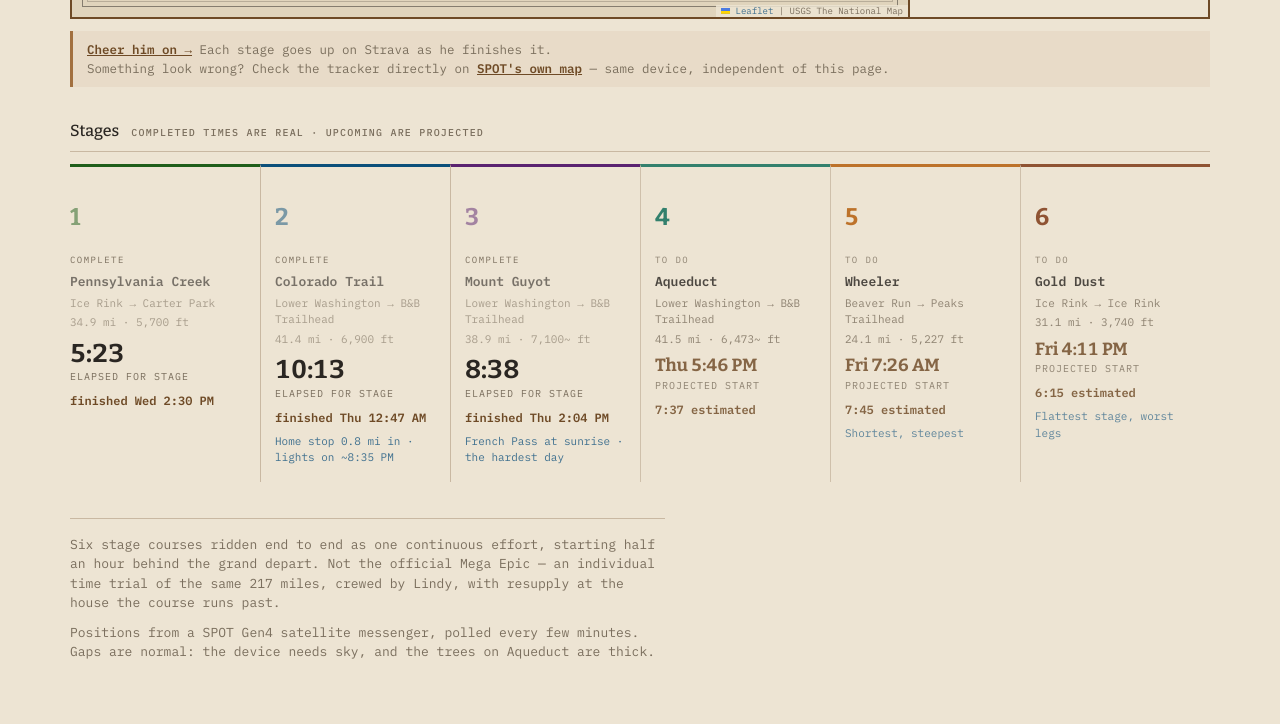
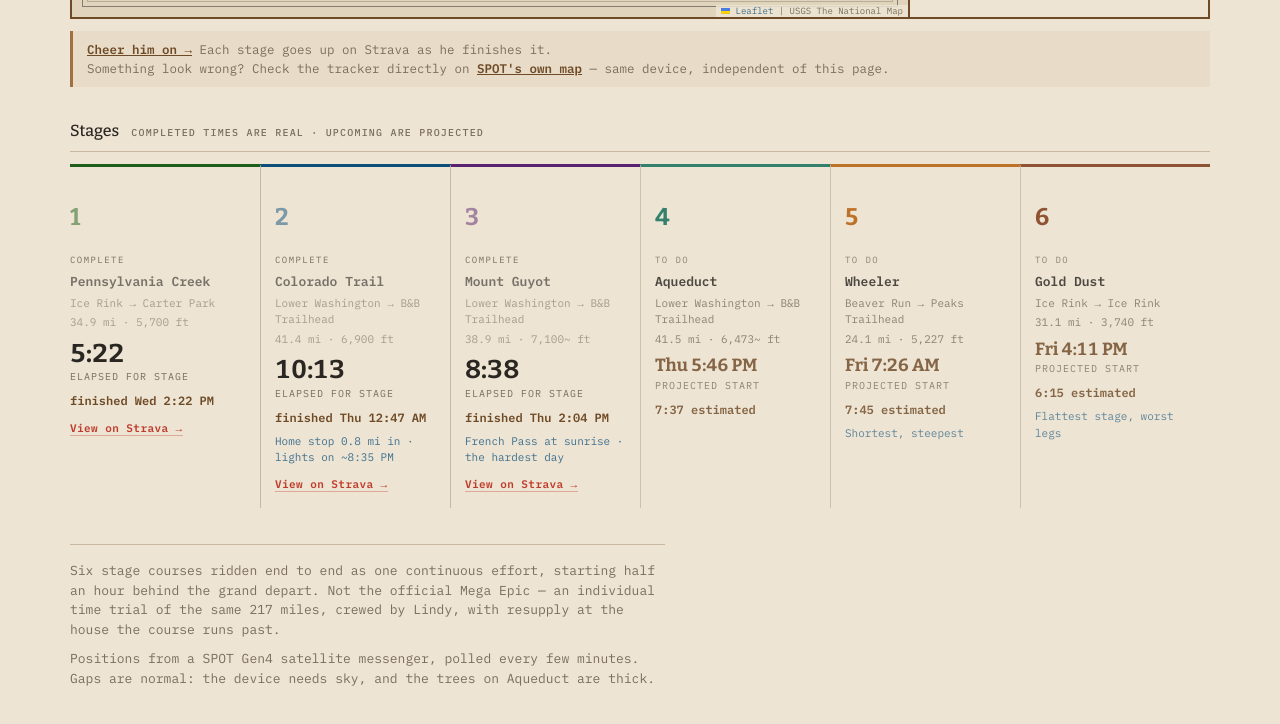
Before and after one commit to dbrown-creator/epic-tracker, a website: page docs/live.html in a window 1280 px wide. Shown: the part 1135-1859 px from the top of the page. Drawn offline with nearby package versions, Linux system fonts and the light colour scheme.

Commit message:
Link each finished stage to its Strava activity
Only on finished stages — an activity does not exist until the recording has
been ended and uploaded, so offering the link earlier would be a dead end.

Stage 1 also stops being an estimate: it synced off the head unit, and the
measured elapsed of 5:22:39 came within a minute of Dave's guess from the
saddle. 4:51 moving, 36.4 miles.

```diff
--- a/docs/app.js
+++ b/docs/app.js
@@ -1291,6 +1291,21 @@
    * different questions. A finished stage is a result; the one he is on is a
    * clock; the ones ahead are a forecast.
    */
+  /**
+   * The ride itself, for anyone who wants the real thing. Only on finished
+   * stages: an activity only exists once the recording has been ended and
+   * uploaded, so offering it earlier would be a dead link.
+   */
+  function stravaLink(n, state) {
+    if (state !== 'done' || !override || !override.strava) return '';
+    const id = override.strava[String(n)];
+    if (!id) return '';
+    return (
+      `<p class="stage__strava"><a href="https://www.strava.com/activities/${id}"` +
+      ` target="_blank" rel="noopener">View on Strava →</a></p>`
+    );
+  }
+
   function renderRail(fixes) {
     const list = $('stage-rail');
     list.innerHTML = '';
@@ -1341,6 +1356,7 @@
         <p class="stage__num">${s.miles} mi · ${s.gain.toLocaleString()}${s.gainEstimated ? '~' : ''} ft</p>
         ${body}
         ${s.note ? `<p class="stage__note">${s.note}</p>` : ''}
+        ${stravaLink(s.n, st.state)}
       `;
       list.appendChild(li);
     });
--- a/docs/data/override.json
+++ b/docs/data/override.json
@@ -1,13 +1,14 @@
 {
   "stage": 3,
   "finishes": {
-    "1": "2026-08-12T14:30:00-06:00",
+    "1": "2026-08-12T14:22:42-06:00",
     "2": "2026-08-13T00:47:01-06:00",
     "3": "2026-08-13T14:04:43-06:00"
   },
-  "note": "Stage 2 and 3 times are measured from Strava. Stage 1 remains an estimate — that ride is still on the head unit and has not synced.",
-  "setAt": "2026-08-13T22:11:57.346Z",
+  "note": "Stages 1-3 all measured from Strava. Stage 1: 4:51 moving, 5:23 elapsed, 36.4 mi.",
+  "setAt": "2026-08-13T22:15:08.948Z",
   "starts": {
+    "1": "2026-08-12T09:00:03-06:00",
     "2": "2026-08-12T14:33:45-06:00",
     "3": "2026-08-13T05:25:50-06:00"
   },
@@ -15,5 +16,10 @@
     "title": "Stage 3 done — French Pass at sunrise, as planned",
     "body": "Mount Guyot finished at 14:04. 39.4 miles and 6,043 feet over French Pass, Georgia Pass and the Continental Divide — 6:38 of riding against a planned 7:30. Three stages down, 115 miles in, resting now before Aqueduct. All three stages so far have been ridden faster than the schedule; the time lost is entirely to Wednesday afternoon's weather hold.",
     "setAt": "2026-08-13T22:11:57.345Z"
+  },
+  "strava": {
+    "1": "19731205422",
+    "2": "19721320044",
+    "3": "19731163535"
   }
 }
--- a/docs/style.css
+++ b/docs/style.css
@@ -789,3 +789,18 @@ body::before {
 }
 
 :focus-visible { outline: 2px solid var(--overprint); outline-offset: 2px; }
+
+/* Only appears on finished stages — the activity does not exist until the
+   recording has been ended and uploaded. */
+.stage__strava {
+  margin: 10px 0 0;
+  font-size: 11px;
+  letter-spacing: .04em;
+}
+.stage__strava a {
+  color: var(--overprint);
+  font-weight: 600;
+  text-decoration: none;
+  border-bottom: 1px solid rgba(191, 59, 43, .35);
+}
+.stage__strava a:hover { border-bottom-color: var(--overprint); }
```
